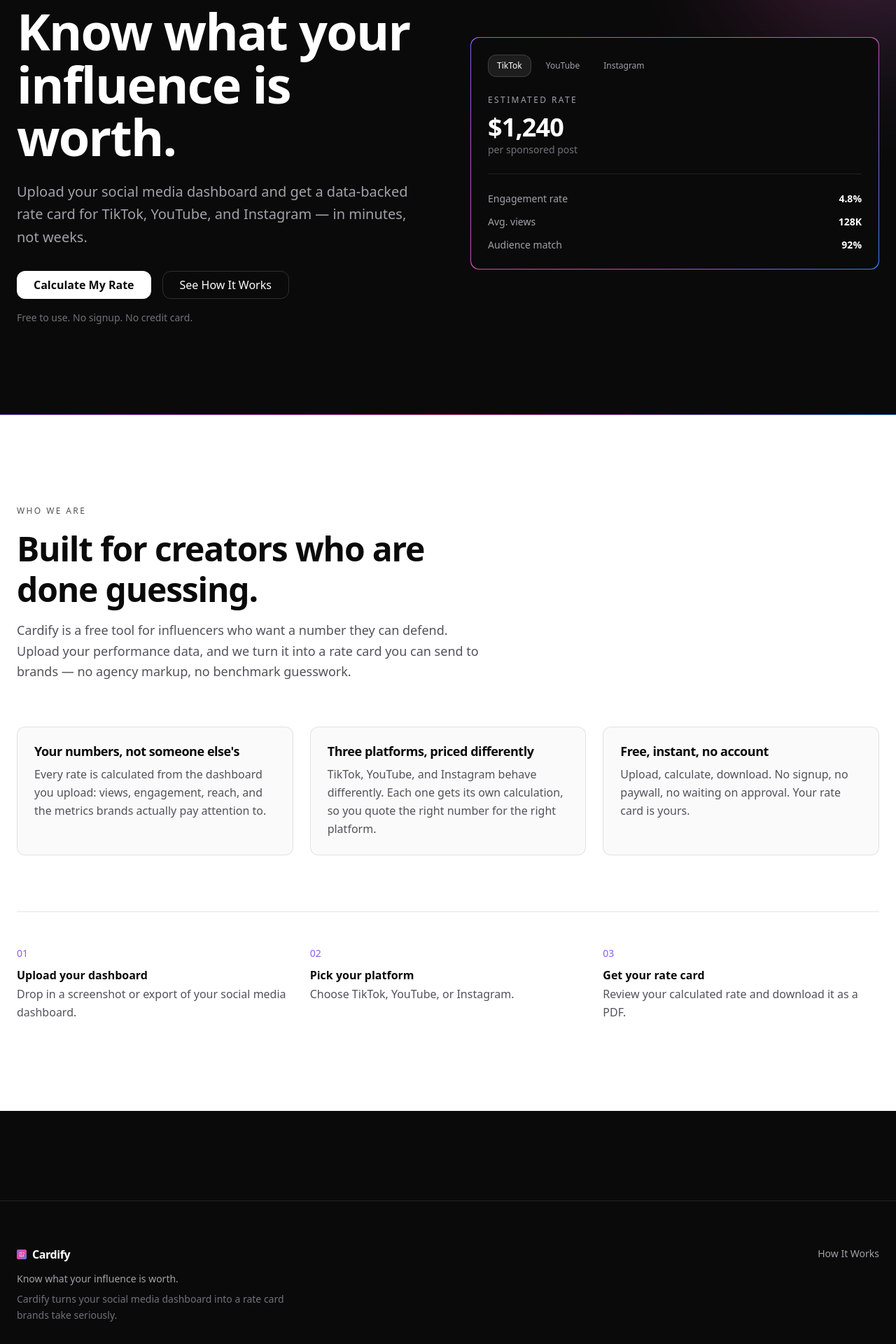
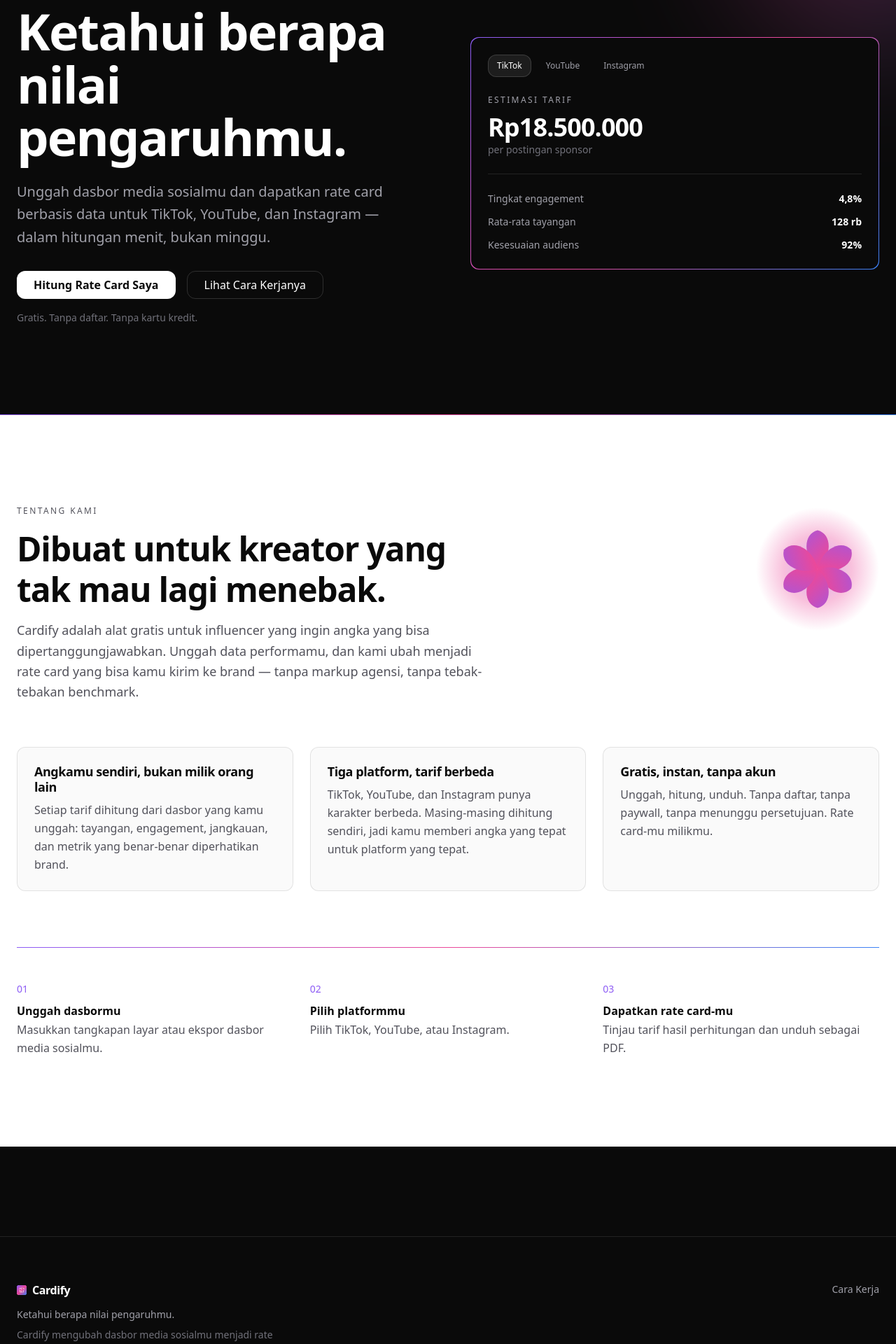
Before and after one commit to azukhrufy/cardify, a Next.js app: page / in a window 1280 px wide. Shown: the part 220-2140 px from the top of the page at 70% size. Built offline with nearby package versions, Linux system fonts and the light colour scheme.

Commit message:
Translate UI text to Indonesian for improved localization and user experience

```diff
--- a/components/Footer.js
+++ b/components/Footer.js
@@ -20,11 +20,11 @@ export default function Footer() {
           <Box maxW="sm">
             <Wordmark />
             <Text fontSize="sm" color="muted" mt={3}>
-              Know what your influence is worth.
+              Ketahui berapa nilai pengaruhmu.
             </Text>
             <Text fontSize="sm" color="faint" mt={2} lineHeight="tall">
-              Cardify turns your social media dashboard into a rate card brands
-              take seriously.
+              Cardify mengubah dasbor media sosialmu menjadi rate card yang serius
+              dipertimbangkan brand.
             </Text>
           </Box>
 
@@ -36,7 +36,7 @@ export default function Footer() {
               transition="color 150ms"
               _hover={{ color: "fg" }}
             >
-              How It Works
+              Cara Kerja
             </Link>
           </VStack>
         </Grid>
--- a/components/Header.js
+++ b/components/Header.js
@@ -42,7 +42,7 @@ export default function Header() {
         align="center"
         justify="space-between"
       >
-        <Link href="/" _hover={{ textDecoration: "none" }} aria-label="Cardify home">
+        <Link href="/" _hover={{ textDecoration: "none" }} aria-label="Beranda Cardify">
           <Wordmark pill />
         </Link>
 
@@ -54,17 +54,17 @@ export default function Header() {
             transition="color 150ms"
             _hover={{ color: "fg" }}
           >
-            How It Works
+            Cara Kerja
           </Link>
           <Button as="a" href="#how-it-works" variant="primary" size="sm">
-            Calculate My Rate
+            Hitung Rate Card Saya
           </Button>
         </HStack>
 
         <IconButton
           display={{ base: "flex", md: "none" }}
           onClick={onToggle}
-          aria-label={isOpen ? "Close menu" : "Open menu"}
+          aria-label={isOpen ? "Tutup menu" : "Buka menu"}
           aria-expanded={isOpen}
           icon={isOpen ? <FiX /> : <FiMenu />}
           variant="ghost"
@@ -89,7 +89,7 @@ export default function Header() {
               onClick={onToggle}
               _hover={{ color: "fg" }}
             >
-              How It Works
+              Cara Kerja
             </Link>
             <Button
               as="a"
@@ -99,7 +99,7 @@ export default function Header() {
               w="full"
               onClick={onToggle}
             >
-              Calculate My Rate
+              Hitung Rate Card Saya
             </Button>
           </Stack>
         </Box>
--- a/components/Hero.js
+++ b/components/Hero.js
@@ -12,9 +12,9 @@ import {
 const PLATFORMS = ["TikTok", "YouTube", "Instagram"];
 
 const SAMPLE_METRICS = [
-  { label: "Engagement rate", value: "4.8%" },
-  { label: "Avg. views", value: "128K" },
-  { label: "Audience match", value: "92%" },
+  { label: "Tingkat engagement", value: "4,8%" },
+  { label: "Rata-rata tayangan", value: "128 rb" },
+  { label: "Kesesuaian audiens", value: "92%" },
 ];
 
 function PreviewPanel() {
@@ -48,7 +48,7 @@ function PreviewPanel() {
             letterSpacing="0.2em"
             color="muted"
           >
-            Estimated rate
+            Estimasi tarif
           </Text>
           <Heading
             as="p"
@@ -58,10 +58,10 @@ function PreviewPanel() {
             color="fg"
             mt={2}
           >
-            $1,240
+            Rp18.500.000
           </Heading>
           <Text fontSize="sm" color="faint">
-            per sponsored post
+            per postingan sponsor
           </Text>
 
           <Box borderTopWidth="1px" borderColor="border" mt={6} pt={6}>
@@ -118,7 +118,7 @@ export default function Hero() {
             color="muted"
             mb={4}
           >
-            Free Rate Card Calculator
+            Kalkulator Rate Card Gratis
           </Text>
 
           <Heading
@@ -129,7 +129,7 @@ export default function Hero() {
             lineHeight="1.05"
             color="fg"
           >
-            Know what your influence is worth.
+            Ketahui berapa nilai pengaruhmu.
           </Heading>
 
           <Text
@@ -139,21 +139,21 @@ export default function Hero() {
             maxW="xl"
             mt={6}
           >
-            Upload your social media dashboard and get a data-backed rate card for
-            TikTok, YouTube, and Instagram — in minutes, not weeks.
+            Unggah dasbor media sosialmu dan dapatkan rate card berbasis data untuk
+            TikTok, YouTube, dan Instagram — dalam hitungan menit, bukan minggu.
           </Text>
 
           <HStack spacing={4} mt={8} flexWrap="wrap">
             <Button as="a" href="#how-it-works" variant="primary">
-              Calculate My Rate
+              Hitung Rate Card Saya
             </Button>
             <Button as="a" href="#how-it-works" variant="secondary">
-              See How It Works
+              Lihat Cara Kerjanya
             </Button>
           </HStack>
 
           <Text fontSize="sm" color="faint" mt={4}>
-            Free to use. No signup. No credit card.
+            Gratis. Tanpa daftar. Tanpa kartu kredit.
           </Text>
         </Stack>
 
--- a/components/Seo.js
+++ b/components/Seo.js
@@ -3,10 +3,10 @@ import Head from "next/head";
 export const SITE_NAME = "Cardify";
 export const SITE_URL = "https://cardify.my.id";
 export const SITE_DESCRIPTION =
-  "Cardify turns your social media dashboard into a rate card brands take seriously. Free, no signup. Calculate your TikTok, YouTube, and Instagram rates in minutes.";
+  "Cardify mengubah dasbor media sosialmu menjadi rate card yang serius dipertimbangkan brand. Gratis, tanpa daftar. Hitung tarif TikTok, YouTube, dan Instagram-mu dalam hitungan menit.";
 
 const DEFAULT_TITLE =
-  "Cardify — Free Influencer Rate Card Calculator for TikTok, YouTube & Instagram";
+  "Cardify — Kalkulator Rate Card Influencer Gratis untuk TikTok, YouTube & Instagram";
 
 const JSON_LD = {
   "@context": "https://schema.org",
@@ -16,8 +16,8 @@ const JSON_LD = {
   applicationCategory: "BusinessApplication",
   operatingSystem: "Web",
   description:
-    "Free rate card calculator for influencers. Upload your social media dashboard and get a data-backed rate for TikTok, YouTube, and Instagram.",
-  offers: { "@type": "Offer", price: "0", priceCurrency: "USD" },
+    "Kalkulator rate card gratis untuk influencer. Unggah dasbor media sosialmu dan dapatkan tarif berbasis data untuk TikTok, YouTube, dan Instagram.",
+  offers: { "@type": "Offer", price: "0", priceCurrency: "IDR" },
 };
 
 /**
--- a/components/WhoWeAre.js
+++ b/components/WhoWeAre.js
@@ -1,41 +1,88 @@
-import { Box, Grid, Heading, Stack, Text } from "@chakra-ui/react";
+import { Box, Flex, Grid, Heading, Stack, Text, useTheme } from "@chakra-ui/react";
 
 const VALUE_CARDS = [
   {
-    title: "Your numbers, not someone else's",
-    body: "Every rate is calculated from the dashboard you upload: views, engagement, reach, and the metrics brands actually pay attention to.",
+    title: "Angkamu sendiri, bukan milik orang lain",
+    body: "Setiap tarif dihitung dari dasbor yang kamu unggah: tayangan, engagement, jangkauan, dan metrik yang benar-benar diperhatikan brand.",
   },
   {
-    title: "Three platforms, priced differently",
-    body: "TikTok, YouTube, and Instagram behave differently. Each one gets its own calculation, so you quote the right number for the right platform.",
+    title: "Tiga platform, tarif berbeda",
+    body: "TikTok, YouTube, dan Instagram punya karakter berbeda. Masing-masing dihitung sendiri, jadi kamu memberi angka yang tepat untuk platform yang tepat.",
   },
   {
-    title: "Free, instant, no account",
-    body: "Upload, calculate, download. No signup, no paywall, no waiting on approval. Your rate card is yours.",
+    title: "Gratis, instan, tanpa akun",
+    body: "Unggah, hitung, unduh. Tanpa daftar, tanpa paywall, tanpa menunggu persetujuan. Rate card-mu milikmu.",
   },
 ];
 
 const STEPS = [
   {
     number: "01",
-    title: "Upload your dashboard",
-    body: "Drop in a screenshot or export of your social media dashboard.",
+    title: "Unggah dasbormu",
+    body: "Masukkan tangkapan layar atau ekspor dasbor media sosialmu.",
   },
   {
     number: "02",
-    title: "Pick your platform",
-    body: "Choose TikTok, YouTube, or Instagram.",
+    title: "Pilih platformmu",
+    body: "Pilih TikTok, YouTube, atau Instagram.",
   },
   {
     number: "03",
-    title: "Get your rate card",
-    body: "Review your calculated rate and download it as a PDF.",
+    title: "Dapatkan rate card-mu",
+    body: "Tinjau tarif hasil perhitungan dan unduh sebagai PDF.",
   },
 ];
 
 /**
+ * Geometric six-petal flower filled with the brand gradient, over a soft radial
+ * halo of the same colours. Phase 1 calls for "geometric petal/flower shapes over
+ * gradient fields" but caps gradient use at a 10% accent budget, so the motif is
+ * drawn as a small accent on the light band rather than a gradient field behind it.
+ *
+ * Stops are read from the theme rather than hardcoded, so `theme.js` stays the one
+ * place a brand colour is named.
+ */
+function PetalMotif({ size = 176 }) {
+  const { colors } = useTheme();
+  const { purple, pink, blue } = colors.accent;
+  const petal = "M50 50 C34 36 34 12 50 8 C66 12 66 36 50 50 Z";
+
+  return (
+    <svg width={size} height={size} viewBox="0 0 176 176" role="presentation" aria-hidden="true">
+      <defs>
+        <linearGradient
+          id="petalGradient"
+          gradientUnits="userSpaceOnUse"
+          x1="8"
+          y1="8"
+          x2="92"
+          y2="92"
+        >
+          <stop offset="0%" stopColor={purple} />
+          <stop offset="50%" stopColor={pink} />
+          <stop offset="100%" stopColor={blue} />
+        </linearGradient>
+        <radialGradient id="petalHalo" cx="50%" cy="50%" r="50%">
+          <stop offset="0%" stopColor={purple} stopOpacity="0.5" />
+          <stop offset="55%" stopColor={pink} stopOpacity="0.34" />
+          <stop offset="100%" stopColor={pink} stopOpacity="0" />
+        </radialGradient>
+      </defs>
+      <rect width="176" height="176" fill="url(#petalHalo)" />
+      <g fill="url(#petalGradient)" transform="translate(22,22) scale(1.32)">
+        {[0, 60, 120, 180, 240, 300].map((degrees) => (
+          <path key={degrees} d={petal} transform={`rotate(${degrees} 50 50)`} />
+        ))}
+      </g>
+    </svg>
+  );
+}
+
+/**
  * The page's light band: black type on white, sandwiched between the dark hero
- * and the dark footer. Uses the `*Inverse` tokens so contrast is deliberate.
+ * and the dark footer. Uses the `*Inverse` tokens so contrast is deliberate, and
+ * carries the section's gradient as three small accents — the petal motif, the
+ * seam hairline above, and the hairline before the step strip.
  */
 export default function WhoWeAre() {
   return (
@@ -44,6 +91,7 @@ export default function WhoWeAre() {
       <Box h="1px" bgGradient="brand" />
 
       <Box maxW="7xl" mx="auto" px={6} py={{ base: 24, md: 32 }}>
+        <Flex justify="space-between" align="flex-start" gap={12}>
           <Box maxW="2xl">
             <Text
               fontSize="xs"
@@ -52,7 +100,7 @@ export default function WhoWeAre() {
               color="mutedInverse"
               mb={4}
             >
-            Who We Are
+              Tentang Kami
             </Text>
             <Heading
               as="h2"
@@ -61,14 +109,21 @@ export default function WhoWeAre() {
               letterSpacing="tight"
               color="fgInverse"
             >
-            Built for creators who are done guessing.
+              Dibuat untuk kreator yang tak mau lagi menebak.
             </Heading>
             <Text fontSize="lg" lineHeight="tall" color="mutedInverse" mt={4}>
-            Cardify is a free tool for influencers who want a number they can
-            defend. Upload your performance data, and we turn it into a rate card
-            you can send to brands — no agency markup, no benchmark guesswork.
+              Cardify adalah alat gratis untuk influencer yang ingin angka yang bisa
+              dipertanggungjawabkan. Unggah data performamu, dan kami ubah menjadi
+              rate card yang bisa kamu kirim ke brand — tanpa markup agensi, tanpa
+              tebak-tebakan benchmark.
             </Text>
           </Box>
+
+          {/* Hidden on narrow viewports, where it would crowd the copy. */}
+          <Box display={{ base: "none", md: "block" }} flexShrink={0} mt={1}>
+            <PetalMotif />
+          </Box>
+        </Flex>
 
         <Grid
           templateColumns={{ base: "1fr", md: "repeat(3, 1fr)" }}
@@ -102,15 +157,16 @@ export default function WhoWeAre() {
           ))}
         </Grid>
 
+        {/* Trades the neutral top border for the same 1px brand hairline the band
+            seam uses, so the step strip is bracketed by the section's one gradient. */}
+        <Box h="1px" bgGradient="brand" mt={20} />
+
         <Grid
           id="how-it-works-steps"
           scrollMarginTop="4rem"
           templateColumns={{ base: "1fr", md: "repeat(3, 1fr)" }}
           gap={6}
-          mt={20}
-          borderTopWidth="1px"
-          borderColor="borderInverse"
-          pt={12}
+          mt={12}
         >
           {STEPS.map((step) => (
             <Stack key={step.number} spacing={0}>
--- a/pages/_document.js
+++ b/pages/_document.js
@@ -5,7 +5,7 @@ import theme from "@/theme";
 
 export default function Document() {
   return (
-    <Html lang="en">
+    <Html lang="id">
       <Head />
       <body>
         <ColorModeScript initialColorMode={theme.config.initialColorMode} />
```
Lines whose indentation alone changed are shown as unchanged.
